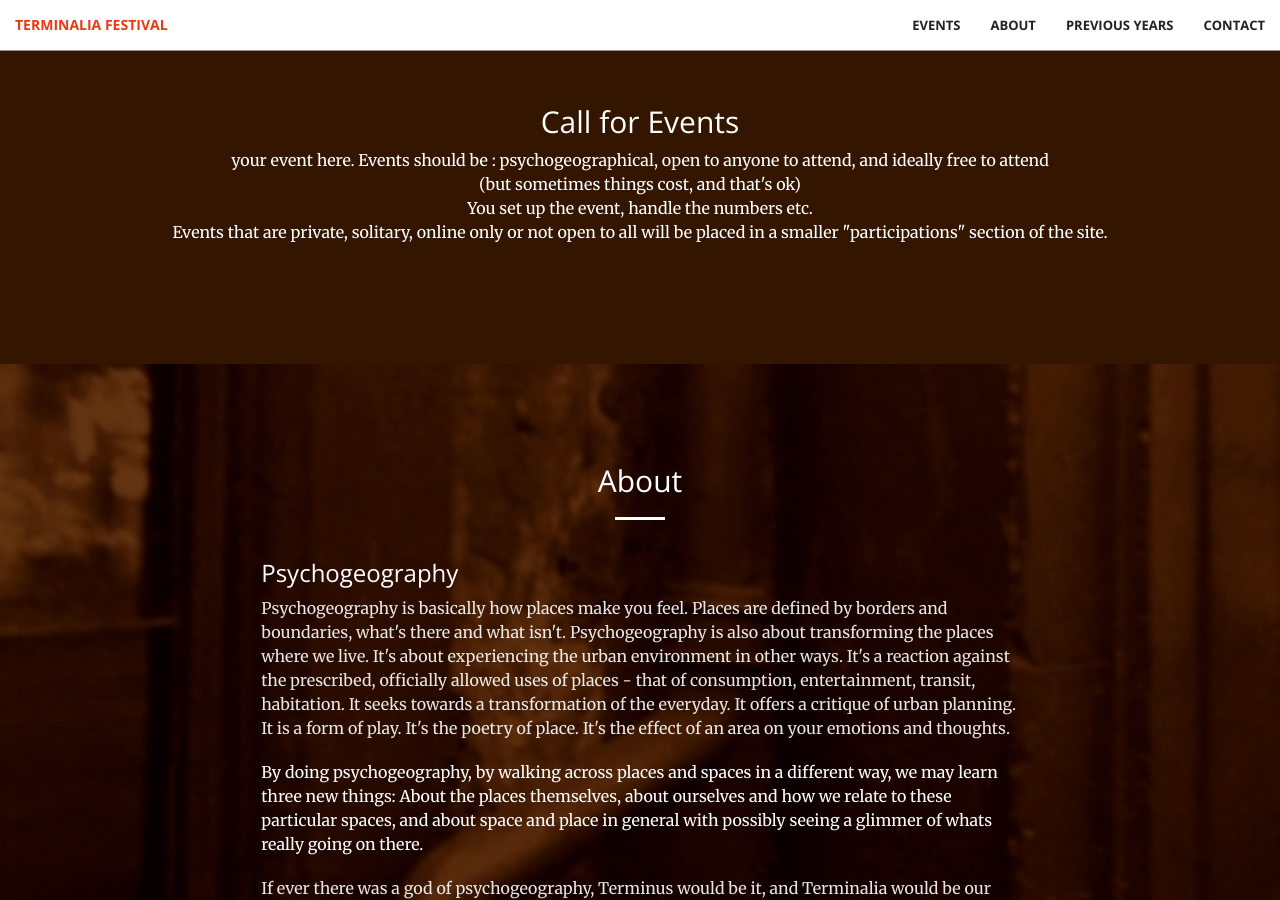
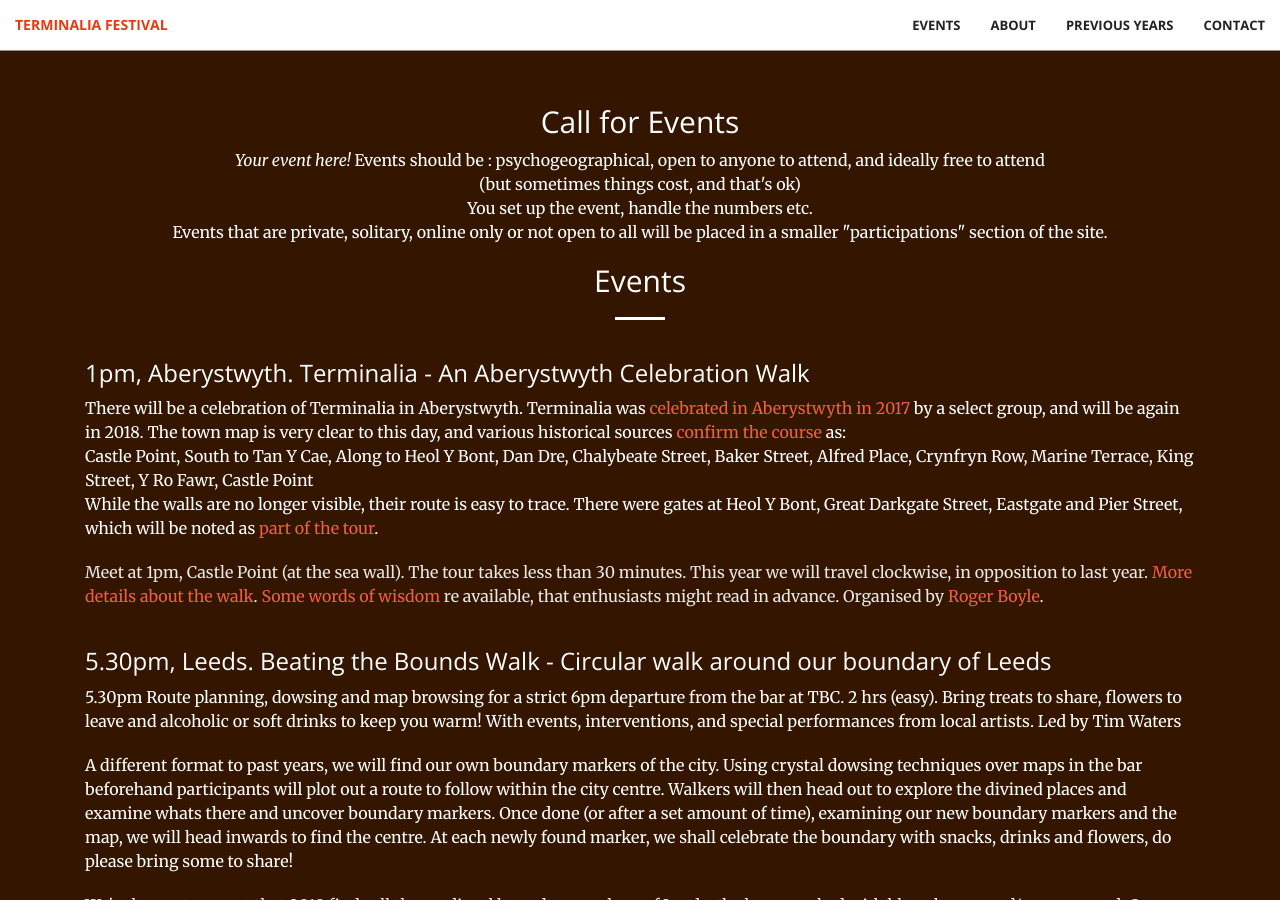
Before and after one commit to timwaters/terminalia, a Jekyll site: the page built from index.html, in a window 1280 px wide and 900 px high, scrolled down 1472 px. Built offline with Jekyll 4.4.1, drawn with Linux system fonts in a browser that asks for light colours; some of the changed text lies outside the part shown.

Commit message:
Add rogers event, add tims leeds event

```diff
--- a/_includes/events.html
+++ b/_includes/events.html
@@ -4,19 +4,75 @@
       <div class="col-lg-12 col-lg-offset-0 text-center">
 
         <h2>Call for Events</h2>
-        <p>your event here. Events should be : psychogeographical, open to anyone to attend, and ideally free to attend <br />(but sometimes things cost, and that's ok)<br />
+        <p><i>Your event here!</i> Events should be : psychogeographical, open to anyone to attend, and ideally free to attend <br />(but sometimes things cost, and that's ok)<br />
           You set up the event, handle the numbers etc. <br />
           Events that are private, solitary, online only or not open to all will be placed in a smaller "participations" section of the site.  </p>
-<!--
+
         <h2 class="section-heading">Events</h2>
 
         <hr class="light">
         <div class="col-lg-12 col-lg-offset-0 text-left event">
 
+          <h3> 1pm, Aberystwyth. Terminalia - An Aberystwyth Celebration Walk</h3>
+          <p class="text">
+            There will be a celebration of Terminalia in Aberystwyth.  Terminalia was <a href="http://www.rogerdboyle.eu/Terminalia/terminalia17.html">celebrated in Aberystwyth in 2017</a> by a select group, and will be again in 2018.
+
+            The town map is very clear to this day, and various historical sources
+            <a class="" href="http://archaeologydataservice.ac.uk/archiveDS/archiveDownload?t=arch-433-1/dissemination/jpg/coremaps/Aberystwyth_2.jpg">confirm the course</a> as:
+            <br /> Castle Point, South to Tan Y Cae, Along to Heol Y Bont, Dan Dre, Chalybeate Street, Baker Street, Alfred Place, Crynfryn
+            Row, Marine Terrace, King Street, Y Ro Fawr, Castle Point
+            <br />While the walls are no longer visible, their route is easy to trace. There were gates at Heol Y Bont, Great Darkgate Street, Eastgate and Pier Street, which will be noted as
+            <a  class="light" href="http://www.rogerdboyle.eu/Terminalia/Aberystwyth_2_w.jpg">part of the tour</a>.
+          </p>
+          <p class="text-faded">
+            Meet at 1pm, Castle Point (at the sea wall). The tour takes less than 30 minutes.
+            This year we will travel clockwise, in opposition to last year.
+            <a class=""  href="http://www.rogerdboyle.eu/Terminalia/terminalia.html">More details about the walk</a>.  <a href="http://www.rogerdboyle.eu/Terminalia/walls.pdf">Some words of wisdom</a> re available, that enthusiasts might read in advance. Organised by
+            <a  class="" href="http://www.rogerdboyle.eu/">Roger Boyle</a>.
+          </p>
+
         </div>
 
+
+        <div class="col-lg-12 col-lg-offset-0 text-left event">
+
+            <h3> 5.30pm, Leeds. Beating the Bounds Walk - Circular walk around our boundary of Leeds</h3>
+
+              <p class="text">5.30pm Route planning, dowsing and map browsing for a strict 6pm departure from the bar at <!-- <a href="https://www.openstreetmap.org/way/204237011">Wharf Chambers Co-op Club</a> --> TBC. 2 hrs (easy). Bring treats to share, flowers to leave and alcoholic or soft drinks to keep you warm! With events, interventions, and special performances from local artists. Led  by Tim Waters
+              </p>
+
+              <p class="text">
+                  A different format to past years, we will find our own boundary markers of the city. Using crystal dowsing techniques over maps in the bar beforehand participants will plot out a route to follow within the city centre. Walkers will then head out to explore the divined places and examine whats there and uncover boundary markers. Once done (or after a set amount of time), examining our new boundary markers and the map, we will head inwards to find the centre. At each newly found marker, we shall celebrate the boundary with snacks, drinks and flowers, do please bring some to share!
+                </p>
+
+              <p class="text-faded">
+                We're happy to report that 2018 finds all the medieval boundary markers of Leeds, the bars, marked with blue plaques and/or uncovered. Our actions over the years has been successful! This year we will seek to explore the city by finding new boundary markers. Previous boundary stones marked out the limits of the medieval city, and the entrances and toll booths for animals and trade. Terminus is also the god of non physical boundaries such as time and seasons and relationships. How has the city changed from ancient times - can we ask our unconcious minds where these new marks would or should be?
+              </p>
+
+
+
+            <h4>Beating the Bounds: Additional Interventions and Performances</h4>
+
+            <p class="text-faded">
+              <a href="http://hud.academia.edu/SimonBradley">Simon Bradley</a> will perform a guided tour of his "Pocket Museum of Displacements" at a location along the walk.
+            </p>
+
+            <p class="text-faded">
+                <a href="https://twitter.com/anzrboo">Anzir Boodoo</a> will perform a traditional Roman blessing at a suitable spot along the walk - possibly including an invocation to a Roman river god.
+              </p>
+
+            <p class="text-faded">
+                Meet 5.30pm at <!-- Wharf Chambers --> TBC bar to be part of the essential dowsing, divination and route planning activity. We will leave the bar at 6pm sharp.<br />
+                Event is free, just turn up. Tickets would be nice, they are not required but help us plan numbers.
+            </p>
+            <a href="https://www.facebook.com/events/397708697352784" class="btn btn-default btn-xl">Beating the Bounds: Optional Tickets (Facebook) </a>
+
+          </div>
+
       </div>
+
       <div class="col-lg-12 col-lg-offset-0 text-center">
+          <hr class="light">
         <h2 class="section-heading">Participations</h2>
         <div class="col-lg-12 col-lg-offset-0 text-left event">
 
@@ -25,7 +81,7 @@
 
 
         </div>
-      -->
+
       </div>
     </div>
   </div>
--- a/_includes/past-events.html
+++ b/_includes/past-events.html
@@ -31,7 +31,7 @@
               </p>
               <p class="text-faded">
                 Meet at 11am, Castle Point (at the sea wall).
-                <a class="dark"  href="http://www.rogerdboyle.eu/Terminalia/terminalia.html">More details about the walk</a>. Organised by
+                <a class="dark"  href="http://www.rogerdboyle.eu/Terminalia/terminalia17.html">More details about the walk</a>. Organised by
                 <a  class="dark" href="http://www.rogerdboyle.eu/">Roger Boyle</a>.
               </p>
 
```
